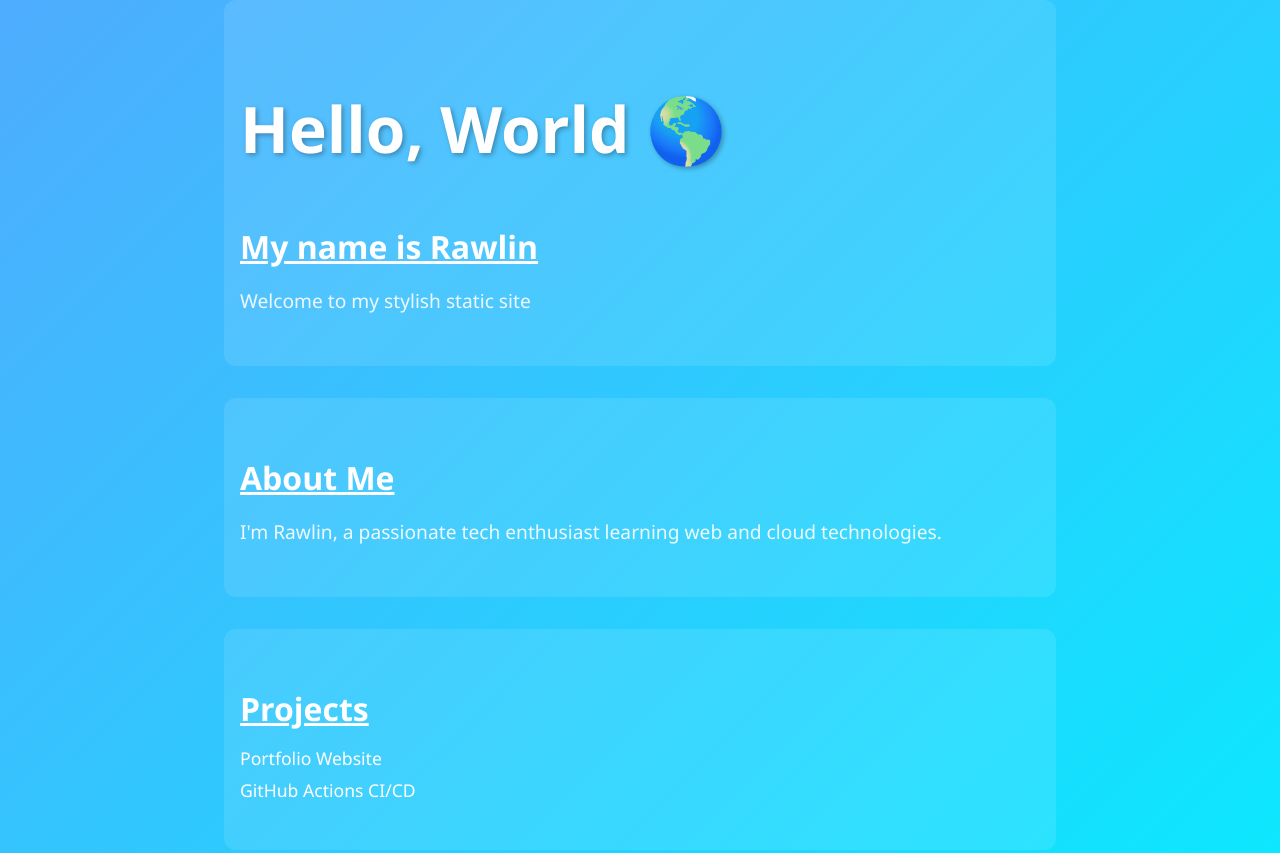
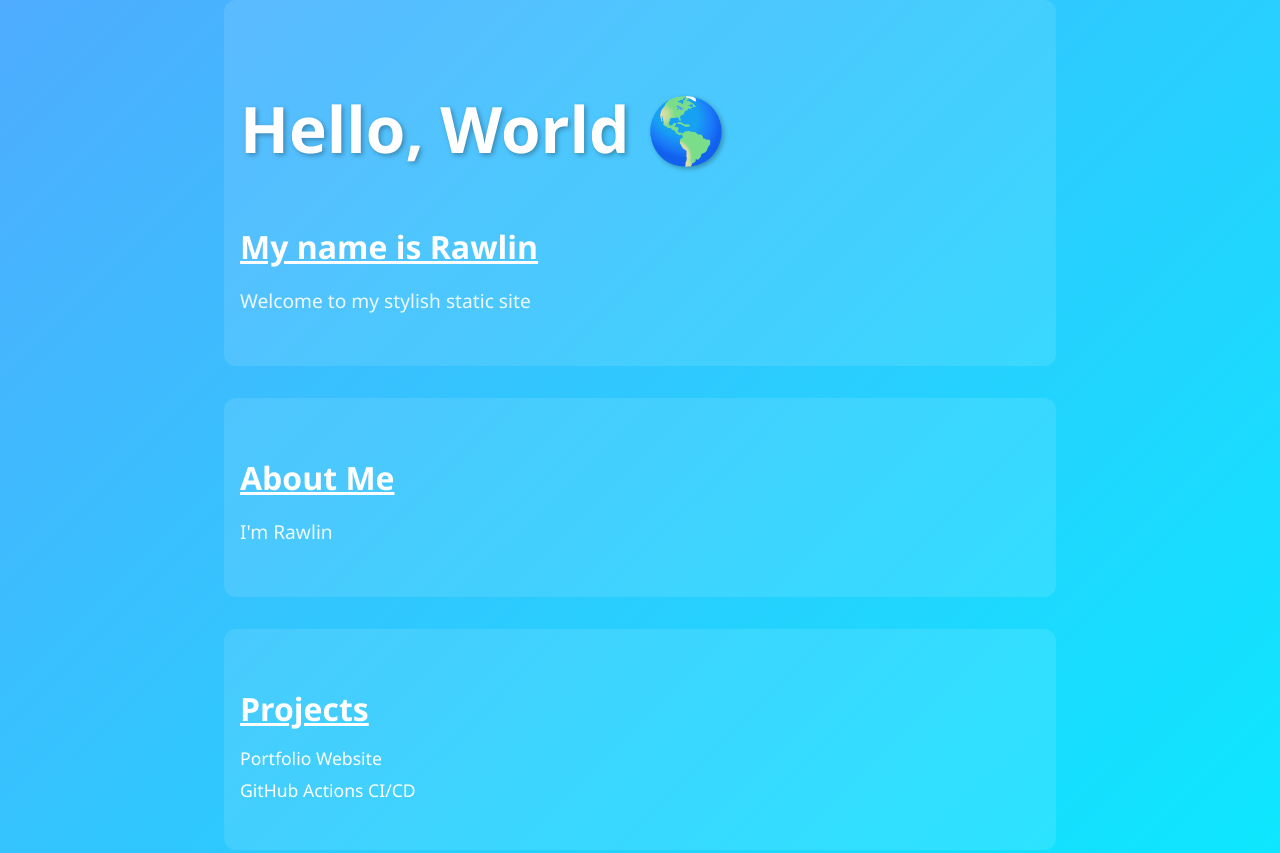
Before and after one commit to Rawlinrepo/Terraform, a plain HTML site: page Static-website-S3/website/index.html in a window 1280 px wide. Shown: the top 853 px of the page. Drawn offline with Linux system fonts and the light colour scheme.

Commit message:
Deployed static website using s3

```diff
--- a/Static-website-S3/index.html
+++ b/Static-website-S3/website/index.html
@@ -16,7 +16,7 @@
 
     <section class="panel about">
       <h2>About Me</h2>
-      <p>I'm Rawlin, a passionate tech enthusiast learning web and cloud technologies.</p>
+      <p>I'm Rawlin</p>
     </section>
 
     <section class="panel projects">
```
Also changed, not shown: Static-website-S3/website/style.css (renamed from Static-website-S3/style.css), 1 other file.
